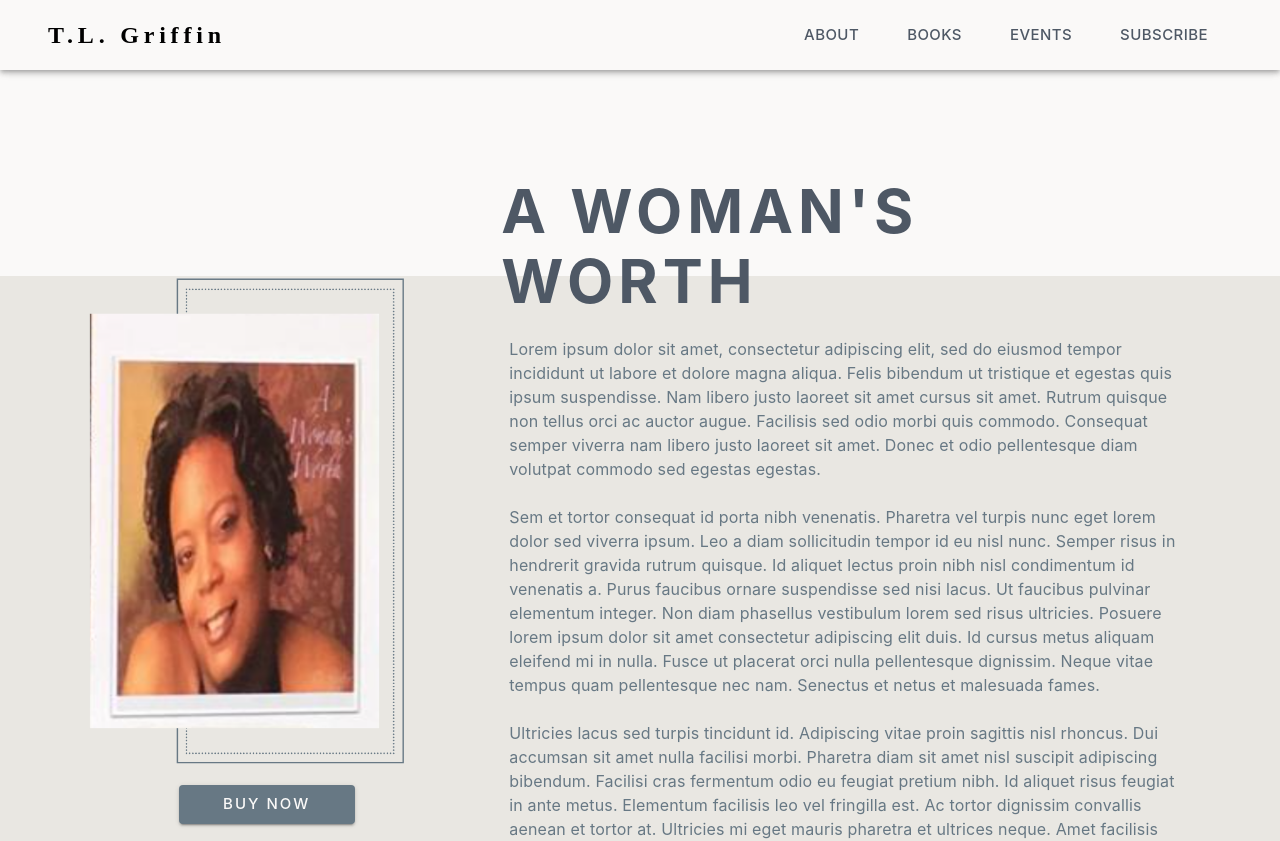
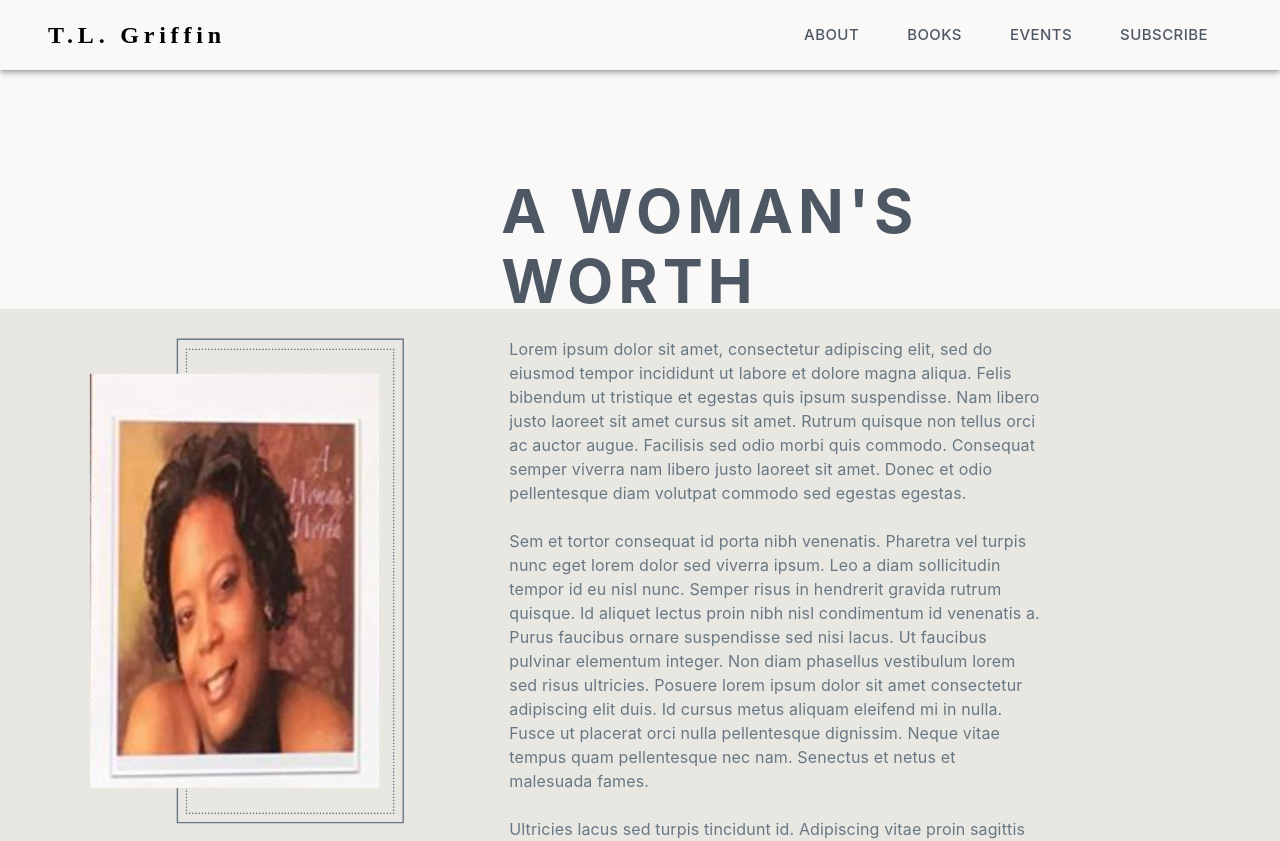
Before and after one commit to ChrisS561/TLGriffinBooks, a React (Create React App) app in the folder tisha-wesbite/: page /A-Womans-Worth in a window 1280 px wide. Shown: the top 841 px of the page. Built offline with nearby package versions, Linux system fonts and the light colour scheme.

Commit message:
Updated WomensWorth page
Have to make the webpage more responsive

```diff
--- a/tisha-wesbite/src/Pages/WomansWorth.js
+++ b/tisha-wesbite/src/Pages/WomansWorth.js
@@ -49,7 +49,7 @@ export default function WomansWorth() {
 					sx={{
 						display: 'block',
 						// width: '100vw',
-						paddingRight: { xs: 1, sm: 11, md: 15, lg: 24, xl: 35 },
+						paddingRight: { xs: 1, sm: 11, md: 15, lg: 24, xl: 30 },
 						paddingTop: { sm: 14, md: 17, lg: 10, xl: 6 },
 						paddingBottom: { md: 15, lg: 9, xl: 9 },
 					}}
@@ -85,10 +85,10 @@ export default function WomansWorth() {
 							textAlign: 'left',
 							marginLeft: { xs: 0, sm: 5, md: 11 },
 							alignSelf: 'center',
-							width: { xs: '100%', sm: '100%', xl: '70%' },
-							marginBottom: 3,
+							width: { xs: '100%', sm: '100%',lg:"80%", xl: '80%' },
+							marginBottom: 0,
 							fontFamily: 'inter',
-							fontSize: { xs: 14, lg: 16 },
+							fontSize: { xs: 14,md:15, lg: 16 },
 							color: '#677884',
 							whiteSpace: 'pre-line',
 						}}
```
